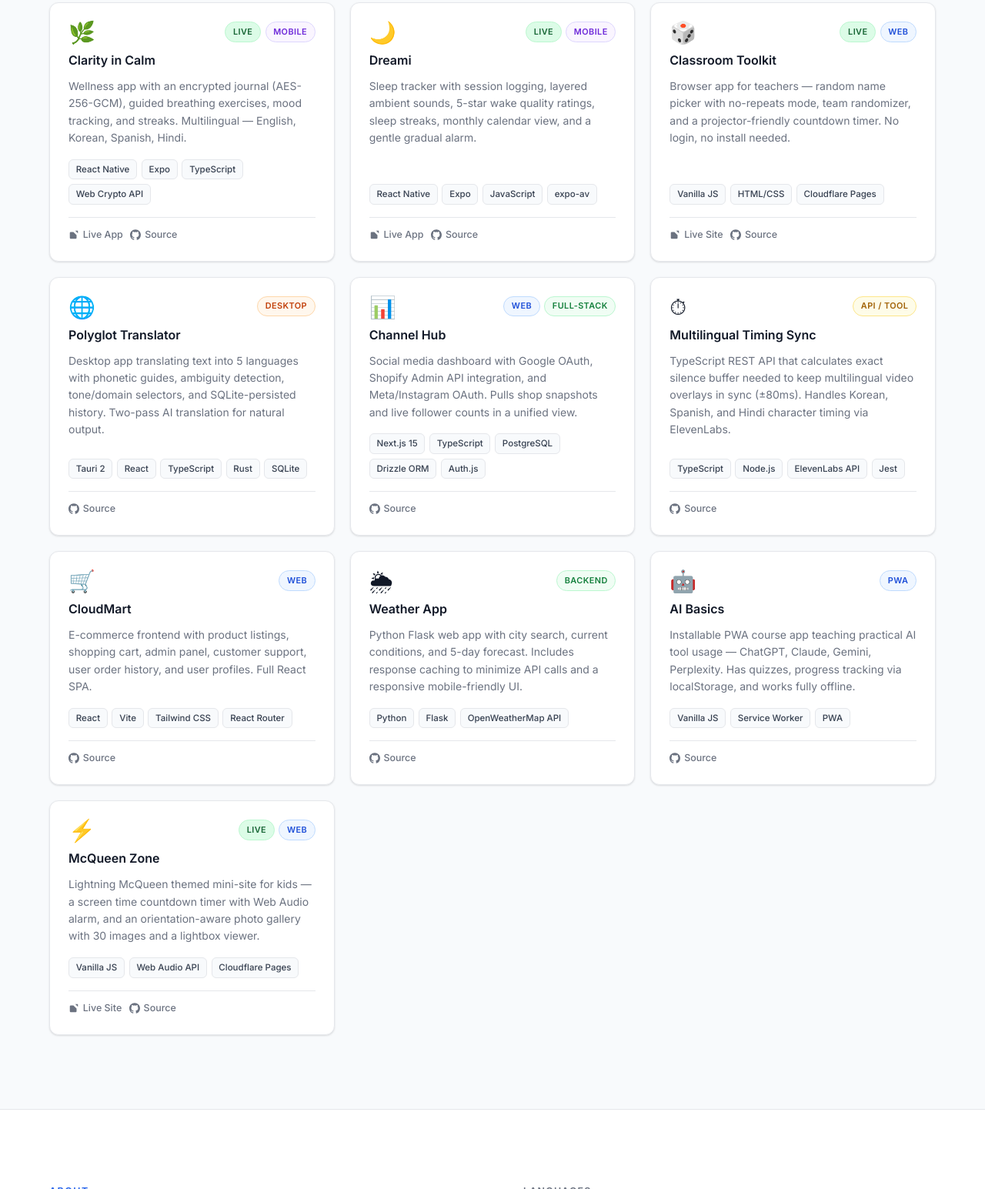
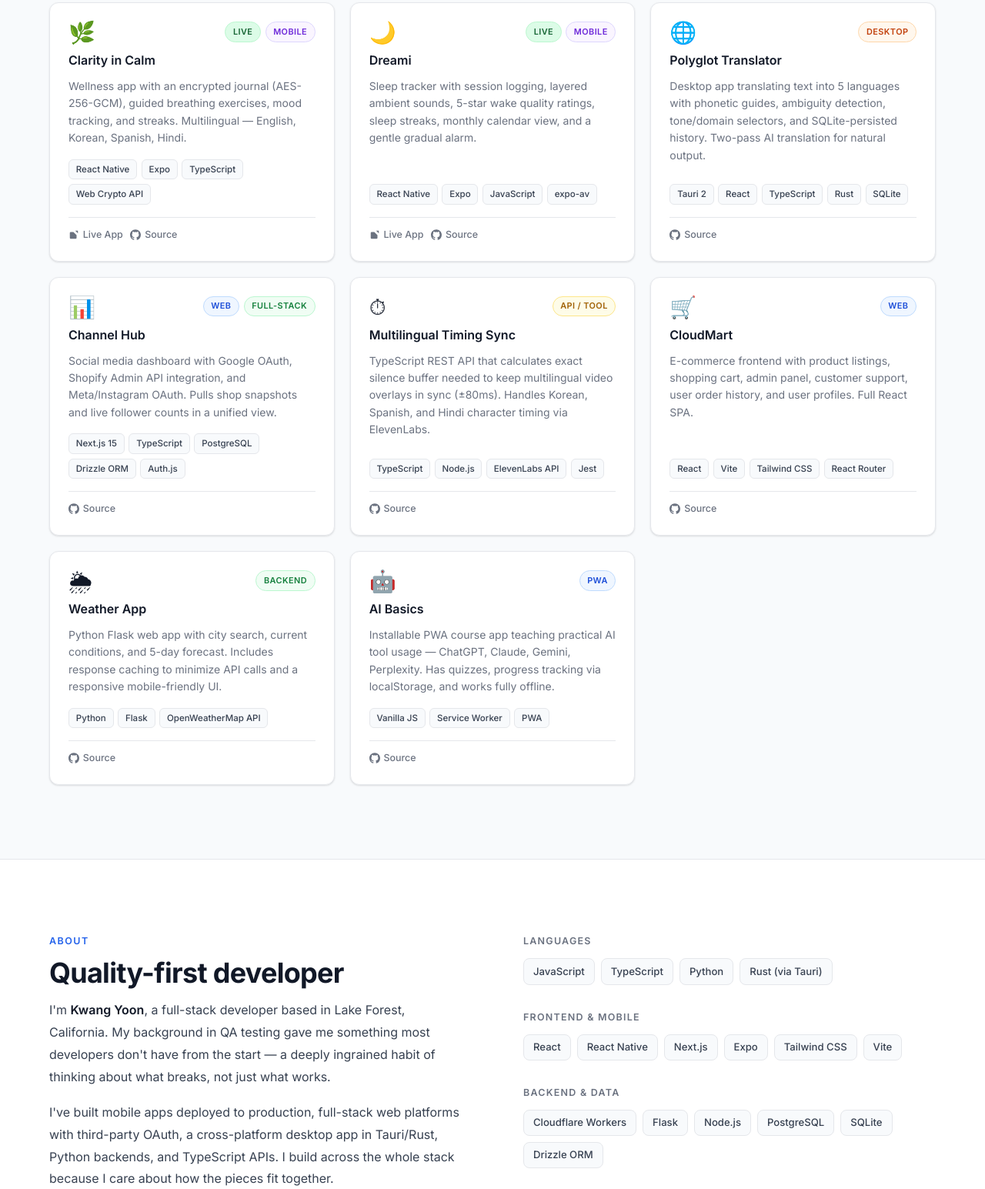
Before and after one commit to kwanghyunyoon/online-portfolio, a plain HTML site: page index.html in a window 1280 px wide. Shown: the part 1161-2706 px from the top of the page at 77% size. Drawn offline with Linux system fonts and the light colour scheme.

Commit message:
Remove classroom-toolkit, mcqueen-app, yellowstone-v1 from portfolio
Omit projects with copyrighted content or off-brand positioning.
Also made mcqueen-app and yellowstone-v1 repos private on GitHub.

Co-Authored-By: Claude Sonnet 4.6 <noreply@anthropic.com>

```diff
--- a/index.html
+++ b/index.html
@@ -622,7 +622,7 @@
 
       <div class="hero-stats">
         <div class="stat">
-          <div class="stat-num">10+</div>
+          <div class="stat-num">7+</div>
           <div class="stat-label">Projects shipped</div>
         </div>
         <div class="stat">
@@ -701,34 +701,6 @@
             Live App
           </a>
           <a class="card-link" href="https://github.com/kwanghyunyoon/dreami" target="_blank" rel="noopener">
-            <svg viewBox="0 0 24 24"><path d="M12 .297c-6.63 0-12 5.373-12 12 0 5.303 3.438 9.8 8.205 11.385.6.113.82-.258.82-.577 0-.285-.01-1.04-.015-2.04-3.338.724-4.042-1.61-4.042-1.61C4.422 18.07 3.633 17.7 3.633 17.7c-1.087-.744.084-.729.084-.729 1.205.084 1.838 1.236 1.838 1.236 1.07 1.835 2.809 1.305 3.495.998.108-.776.417-1.305.76-1.605-2.665-.3-5.466-1.332-5.466-5.93 0-1.31.465-2.38 1.235-3.22-.135-.303-.54-1.523.105-3.176 0 0 1.005-.322 3.3 1.23.96-.267 1.98-.399 3-.405 1.02.006 2.04.138 3 .405 2.28-1.552 3.285-1.23 3.285-1.23.645 1.653.24 2.873.12 3.176.765.84 1.23 1.91 1.23 3.22 0 4.61-2.805 5.625-5.475 5.92.42.36.81 1.096.81 2.22 0 1.606-.015 2.896-.015 3.286 0 .315.21.69.825.57C20.565 22.092 24 17.592 24 12.297c0-6.627-5.373-12-12-12"/></svg>
-            Source
-          </a>
-        </div>
-      </div>
-
-      <!-- Classroom Toolkit -->
-      <div class="project-card reveal">
-        <div class="card-top">
-          <div class="card-icon">🎲</div>
-          <div class="card-badges">
-            <span class="badge badge-live">Live</span>
-            <span class="badge badge-web">Web</span>
-          </div>
-        </div>
-        <div class="card-name">Classroom Toolkit</div>
-        <div class="card-desc">Browser app for teachers — random name picker with no-repeats mode, team randomizer, and a projector-friendly countdown timer. No login, no install needed.</div>
-        <div class="card-stack">
-          <span class="stack-tag">Vanilla JS</span>
-          <span class="stack-tag">HTML/CSS</span>
-          <span class="stack-tag">Cloudflare Pages</span>
-        </div>
-        <div class="card-links">
-          <a class="card-link" href="https://teacher-toolkit.pages.dev" target="_blank" rel="noopener">
-            <svg viewBox="0 0 24 24"><path d="M18 13v6a2 2 0 0 1-2 2H5a2 2 0 0 1-2-2V8a2 2 0 0 1 2-2h6"/><polyline points="15 3 21 3 21 9"/><line x1="10" y1="14" x2="21" y2="3"/></svg>
-            Live Site
-          </a>
-          <a class="card-link" href="https://github.com/kwanghyunyoon/classroom-toolkit" target="_blank" rel="noopener">
             <svg viewBox="0 0 24 24"><path d="M12 .297c-6.63 0-12 5.373-12 12 0 5.303 3.438 9.8 8.205 11.385.6.113.82-.258.82-.577 0-.285-.01-1.04-.015-2.04-3.338.724-4.042-1.61-4.042-1.61C4.422 18.07 3.633 17.7 3.633 17.7c-1.087-.744.084-.729.084-.729 1.205.084 1.838 1.236 1.838 1.236 1.07 1.835 2.809 1.305 3.495.998.108-.776.417-1.305.76-1.605-2.665-.3-5.466-1.332-5.466-5.93 0-1.31.465-2.38 1.235-3.22-.135-.303-.54-1.523.105-3.176 0 0 1.005-.322 3.3 1.23.96-.267 1.98-.399 3-.405 1.02.006 2.04.138 3 .405 2.28-1.552 3.285-1.23 3.285-1.23.645 1.653.24 2.873.12 3.176.765.84 1.23 1.91 1.23 3.22 0 4.61-2.805 5.625-5.475 5.92.42.36.81 1.096.81 2.22 0 1.606-.015 2.896-.015 3.286 0 .315.21.69.825.57C20.565 22.092 24 17.592 24 12.297c0-6.627-5.373-12-12-12"/></svg>
             Source
           </a>
@@ -880,34 +852,6 @@
         </div>
       </div>
 
-      <!-- McQueen App -->
-      <div class="project-card reveal">
-        <div class="card-top">
-          <div class="card-icon">⚡</div>
-          <div class="card-badges">
-            <span class="badge badge-live">Live</span>
-            <span class="badge badge-web">Web</span>
-          </div>
-        </div>
-        <div class="card-name">McQueen Zone</div>
-        <div class="card-desc">Lightning McQueen themed mini-site for kids — a screen time countdown timer with Web Audio alarm, and an orientation-aware photo gallery with 30 images and a lightbox viewer.</div>
-        <div class="card-stack">
-          <span class="stack-tag">Vanilla JS</span>
-          <span class="stack-tag">Web Audio API</span>
-          <span class="stack-tag">Cloudflare Pages</span>
-        </div>
-        <div class="card-links">
-          <a class="card-link" href="https://mcqueen-app.pages.dev" target="_blank" rel="noopener">
-            <svg viewBox="0 0 24 24"><path d="M18 13v6a2 2 0 0 1-2 2H5a2 2 0 0 1-2-2V8a2 2 0 0 1 2-2h6"/><polyline points="15 3 21 3 21 9"/><line x1="10" y1="14" x2="21" y2="3"/></svg>
-            Live Site
-          </a>
-          <a class="card-link" href="https://github.com/kwanghyunyoon/mcqueen-app" target="_blank" rel="noopener">
-            <svg viewBox="0 0 24 24"><path d="M12 .297c-6.63 0-12 5.373-12 12 0 5.303 3.438 9.8 8.205 11.385.6.113.82-.258.82-.577 0-.285-.01-1.04-.015-2.04-3.338.724-4.042-1.61-4.042-1.61C4.422 18.07 3.633 17.7 3.633 17.7c-1.087-.744.084-.729.084-.729 1.205.084 1.838 1.236 1.838 1.236 1.07 1.835 2.809 1.305 3.495.998.108-.776.417-1.305.76-1.605-2.665-.3-5.466-1.332-5.466-5.93 0-1.31.465-2.38 1.235-3.22-.135-.303-.54-1.523.105-3.176 0 0 1.005-.322 3.3 1.23.96-.267 1.98-.399 3-.405 1.02.006 2.04.138 3 .405 2.28-1.552 3.285-1.23 3.285-1.23.645 1.653.24 2.873.12 3.176.765.84 1.23 1.91 1.23 3.22 0 4.61-2.805 5.625-5.475 5.92.42.36.81 1.096.81 2.22 0 1.606-.015 2.896-.015 3.286 0 .315.21.69.825.57C20.565 22.092 24 17.592 24 12.297c0-6.627-5.373-12-12-12"/></svg>
-            Source
-          </a>
-        </div>
-      </div>
-
     </div>
   </section>
 
```
